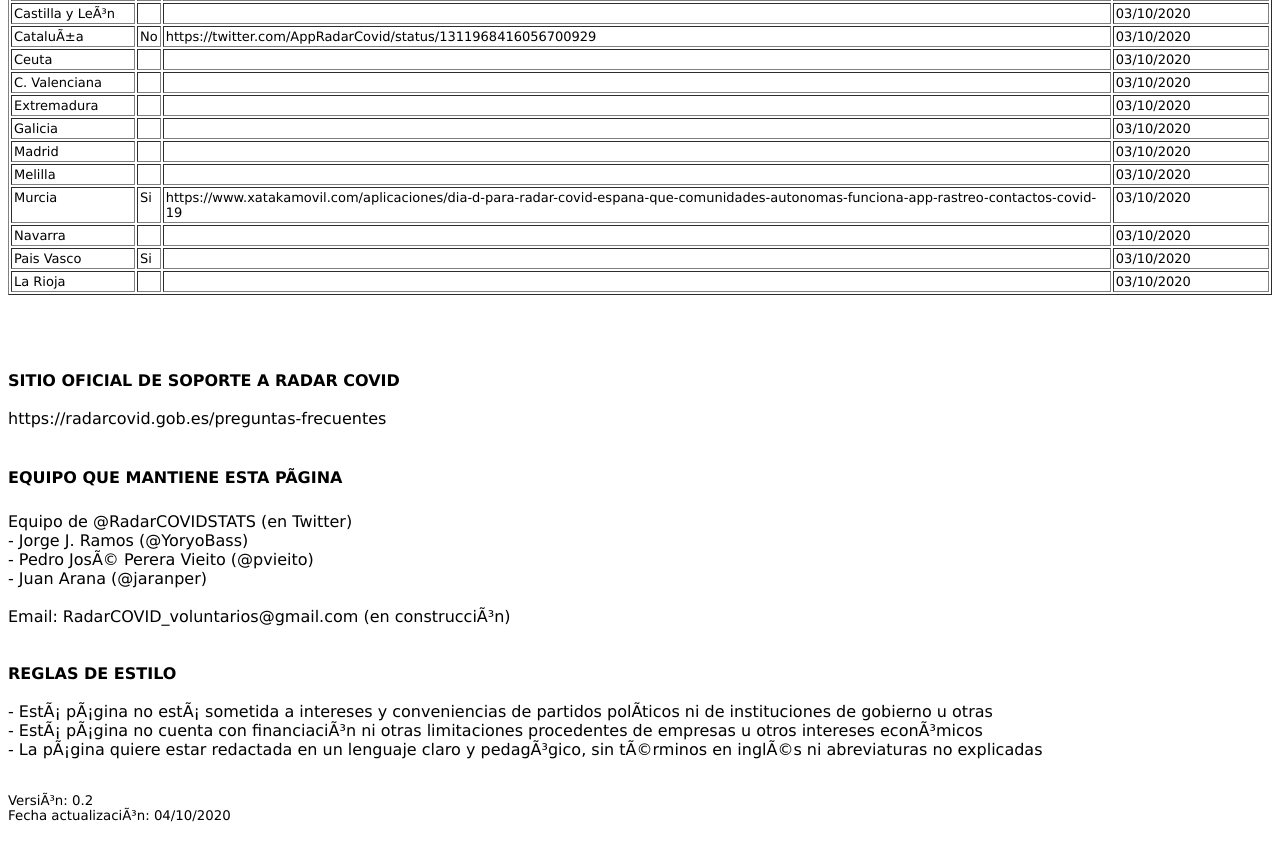
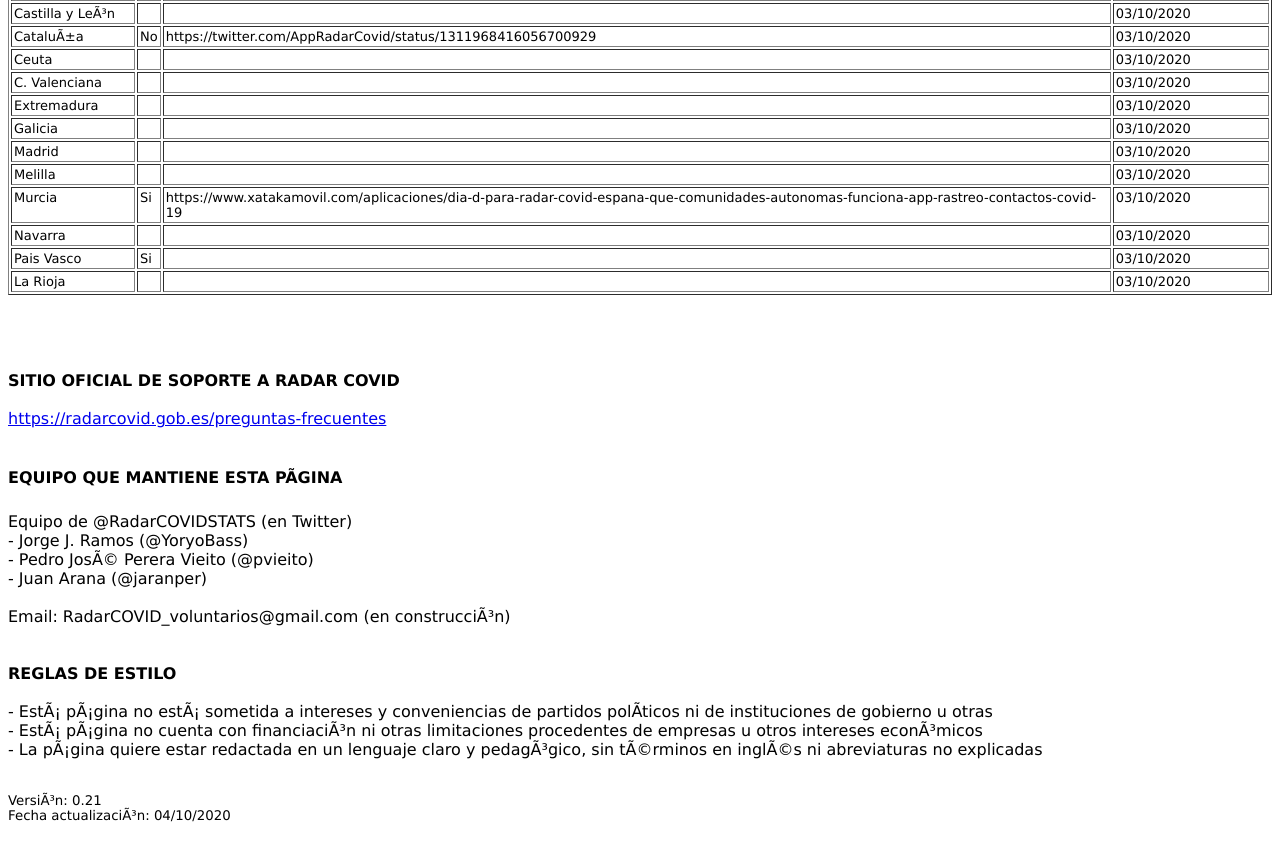
Before and after one commit to algarecu/RadarCovidSTATSVoluntarios, a plain HTML site: page index.html in a window 1280 px wide. Shown: the part 2271-3132 px from the top of the page. Drawn offline with Linux system fonts and the light colour scheme.

Commit message:
Update index.html

```diff
--- a/index.html
+++ b/index.html
@@ -1,4 +1,3 @@
-
 <!DOCTYPE html PUBLIC "-//W3C//DTD HTML 4.01 Transitional//EN">
 <html>
   <head>
@@ -381,7 +380,7 @@ https://twitter.com/AppRadarCovid/status/1310517441752182784<br>
       <br>
       <b>SITIO OFICIAL DE SOPORTE A RADAR COVID</b><b><br>
       </b><br>
-      https://radarcovid.gob.es/preguntas-frecuentes<br>
+      <a href="https://radarcovid.gob.es/preguntas-frecuentes">https://radarcovid.gob.es/preguntas-frecuentes</a><br>
       <br>
     </font><font face="Verdana"><font face="Verdana"><br>
       </font><b>EQUIPO QUE MANTIENE ESTA PÁGINA</b><b><br>
@@ -404,7 +403,7 @@ https://twitter.com/AppRadarCovid/status/1310517441752182784<br>
       pedagógico, sin términos en inglés ni abreviaturas no explicadas<br>
     </font><br>
     <small><br>
-    </small><font face="Verdana"><small>Versión: 0.2<br>
+    </small><font face="Verdana"><small>Versión: 0.21<br>
         Fecha actualización: 04/10/2020<br>
       </small><br>
       <br>
```
